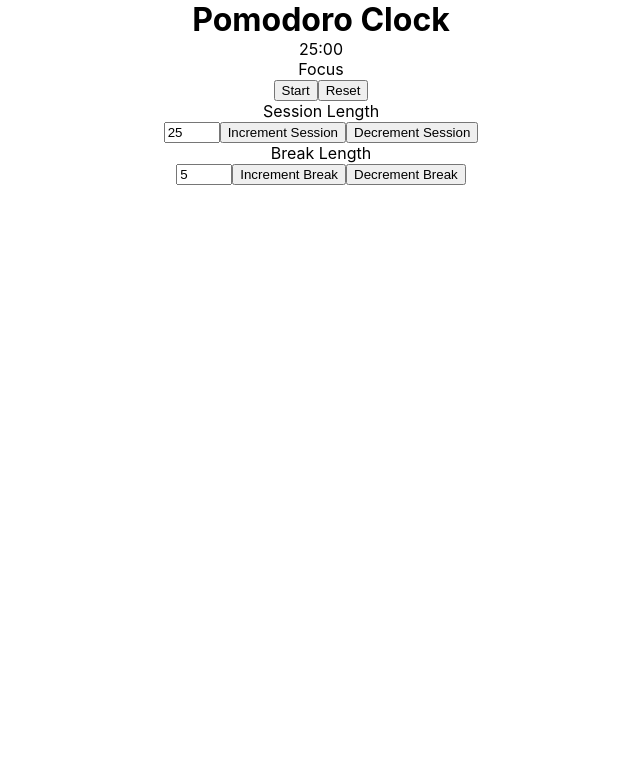
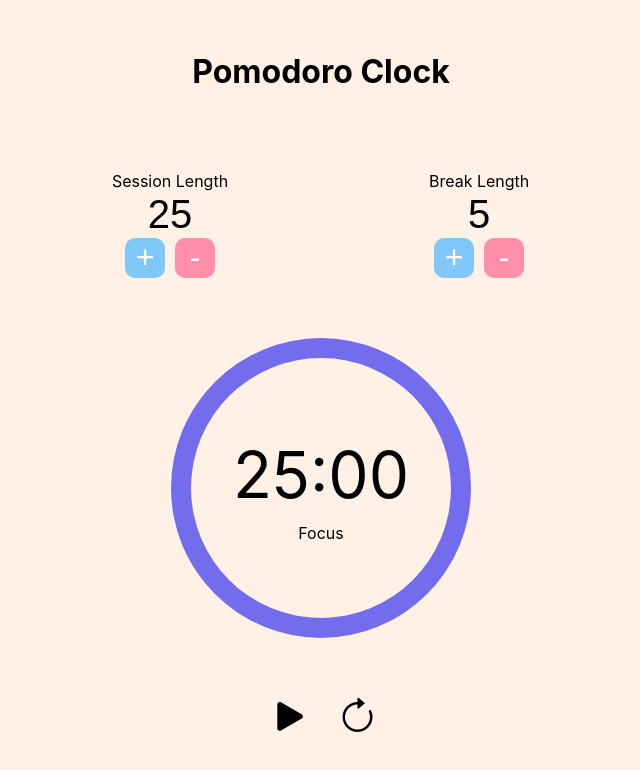
Before and after one commit to ishmyles/pomodoro-clock, a React (Create React App) app: page / in a window 1280 px wide. Shown: the top 770 px of the page, without its empty margins (319-959 px from the left). Built offline with nearby package versions, Linux system fonts and the light colour scheme.

Commit message:
Added draft styling & working UI functionality

```diff
--- a/src/App.js
+++ b/src/App.js
@@ -4,7 +4,6 @@ import "./assets/styles/App.css";
 function App() {
   return (
     <div className="App">
-      <h1>Pomodoro Clock</h1>
       <Clock />
     </div>
   );
--- a/src/assets/styles/Clock.css
+++ b/src/assets/styles/Clock.css
@@ -0,0 +1,13 @@
+#heading {
+    margin-bottom: 50px;
+}
+
+#clock {
+    display: flex;
+    flex-direction: column;
+    justify-content: center;
+    align-items: center;
+    gap: 30px;
+    width: 100vw;
+    height: 100vh;
+}
--- a/src/assets/styles/Timer.css
+++ b/src/assets/styles/Timer.css
@@ -0,0 +1,72 @@
+
+#timer-wrapper {
+    display: flex;
+    flex-direction: column;
+    justify-content: center;
+    align-items: center;
+}
+
+#clock-wrapper {
+    display: flex;
+    justify-content: center;
+    align-items: center;
+    width: 360px;
+    height: 360px;
+    border-radius: 50%;
+    /* border: 1px solid grey; */
+}
+
+#progress-bar {
+    /* width: 400px;
+    height: 400px; */
+    width: 300px;
+    height: 300px;
+    border-radius: 50%;
+    padding: 20px;
+}
+
+#timer {
+    position: relative;
+    border-radius: 50%;
+    background: var(--bg-beige);
+    width: 100%;
+    height: 100%;
+}
+
+#timer-content {
+    /* position: absolute; */
+    width: fit-content;
+    height: fit-content;
+    padding: 30% 0 0 0;
+    margin: 0 auto;
+}
+
+#time-left {
+    font-size: 4em;
+    margin-bottom: 10px;
+}
+
+#timer-buttons {
+    display: flex;
+    justify-content: center;
+    align-items: center;
+    gap: 10px;
+    margin-top: 20px;
+}
+
+.btn-timer {
+    /* width: 60px;
+    height: 60px; */
+    width: fit-content;
+    height: fit-content;
+    background-color: inherit;
+    border: none;
+}
+
+#start_stop {
+    font-size: 3.2em;
+}
+
+#reset {
+    font-size: 2.5em;
+}
--- a/src/assets/styles/TimerSetter.css
+++ b/src/assets/styles/TimerSetter.css
@@ -0,0 +1,65 @@
+:root {
+    --btn-green: #7fc8f8;
+    --btn-pink: #ff8fab;
+}
+
+#timer-setter {
+    display: flex;
+    flex-direction: row;
+    gap: 50px;
+    /* margin-top: 3%; */
+}
+
+input::-webkit-outer-spin-button,
+input::-webkit-inner-spin-button {
+  -webkit-appearance: none;
+  margin: 0;
+}
+
+input[type=number] {
+    -moz-appearance: textfield;
+  }
+
+input {
+    display: block;
+    background-color: inherit;
+    font-size: 2.5em;
+    text-align: center;
+    margin: 0 auto;
+    border: none;
+}
+
+.setter-btns > .btn-setter:first-of-type{
+    margin-right: 10px;
+}
+
+.btn-setter {
+    color: white;
+    width: 40px;
+    height: 40px;
+    border-radius: 10px;
+    border: none;
+    font-size: 2em;
+}
+
+.btn-setter:hover {
+    cursor: pointer;
+}
+
+.btn-plus {
+    background-color: var(--btn-green);
+}
+
+.btn-minus {
+    background-color: var(--btn-pink);
+}
+
+/* .bi-plus, .bi-dash {
+    font-size: 2em;
+} */
+
+@media (min-width: 1000px) {
+    #timer-setter {
+        gap: 200px;
+    }
+}
--- a/src/assets/styles/index.css
+++ b/src/assets/styles/index.css
@@ -1,9 +1,14 @@
+:root {
+  --bg-beige: #FFF1E6;
+}
+
 * {
   box-sizing: border-box;
   margin: 0;
 }
 
 body {
+  background-color: var(--bg-beige);
   margin: 0;
   font-family: -apple-system, BlinkMacSystemFont, 'Segoe UI', 'Roboto', 'Oxygen',
     'Ubuntu', 'Cantarell', 'Fira Sans', 'Droid Sans', 'Helvetica Neue',
--- a/src/components/Clock.js
+++ b/src/components/Clock.js
@@ -15,8 +15,6 @@ function Clock() {
   });
 
   const [totalSeconds, setTotalSeconds] = useState(sessionTime * 60);
-  const [remainingSeconds, setRemainingSeconds] = useState(null);
-  const [timePercentage, setTimePercentage] = useState(null);
 
   const audio = useRef(null);
   const playBeep = (audioElem) => {
@@ -43,6 +41,7 @@ function Clock() {
       if (action === "increment") {
         if (isMaxTime(sessionTime)) {
           setSessionTime((prevSessionTime) => prevSessionTime + 1);
+          setTotalSeconds((prevTotalSecs) => prevTotalSecs + 60);
           setTimerTime((prevTime) => ({
             ...prevTime,
             minutes: prevTime.minutes + 1,
@@ -52,6 +51,7 @@ function Clock() {
       } else if (action === "decrement") {
         if (isMinTime(sessionTime)) {
           setSessionTime((prevSessionTime) => prevSessionTime - 1);
+          setTotalSeconds((prevTotalSecs) => prevTotalSecs - 60);
           setTimerTime((prevTime) => ({
             ...prevTime,
             minutes: prevTime.minutes - 1,
@@ -78,6 +78,7 @@ function Clock() {
 
       input = handleInputError(input);
       setSessionTime(input);
+      setTotalSeconds(input * 60);
       setTimerTime({ minutes: input, seconds: 0 });
     },
     handleBreakTimeInput: (input) => {
@@ -137,12 +138,14 @@ function Clock() {
             minutes: breakTime,
             seconds: 0,
           });
+          setTotalSeconds(breakTime * 60);
           setFocusTime(false);
         } else if (!isFocusTime) {
           setTimerTime({
             minutes: sessionTime,
             seconds: 0,
           });
+          setTotalSeconds(sessionTime * 60);
           setFocusTime(true);
         }
       }
@@ -158,13 +161,8 @@ function Clock() {
   }, [isCountingDown, isFocusTime, sessionTime, breakTime, timerTime]);
 
   return (
-    <div>
-      <Timer
-        timerTime={timerTime}
-        clockFunctions={clockFunctions}
-        isCountingDown={isCountingDown}
-        isFocusTime={isFocusTime}
-      />
+    <div id="clock">
+      <h1 id="heading">Pomodoro Clock</h1>
       <TimerSetter
         sessionTime={sessionTime}
         setSessionTime={setSessionTime}
@@ -172,6 +170,13 @@ function Clock() {
         setBreakTime={setBreakTime}
         clockFunctions={clockFunctions}
       />
+      <Timer
+        timerTime={timerTime}
+        totalSeconds={totalSeconds}
+        clockFunctions={clockFunctions}
+        isCountingDown={isCountingDown}
+        isFocusTime={isFocusTime}
+      />
       <audio id="beep" src={beepSound} preload="auto" ref={audio}></audio>
     </div>
   );
--- a/src/components/Timer.js
+++ b/src/components/Timer.js
@@ -1,14 +1,24 @@
 import "../assets/styles/Timer.css";
 
 function Timer(props) {
-  const { isCountingDown, isFocusTime } = props;
+  const { isCountingDown, isFocusTime, totalSeconds } = props;
   const { minutes, seconds } = props.timerTime;
   const { formatTime, toggleTimer, resetTimer } = props.clockFunctions;
 
+  const remainingSeconds = minutes * 60 + seconds;
+  const timePercentage = (remainingSeconds / totalSeconds) * 100;
+
   return (
-    <div>
-      <div id="progress-bar">
+    <div id="timer-wrapper">
+      <div id="clock-wrapper">
+        <div
+          id="progress-bar"
+          style={{
+            background: `conic-gradient(#736ced ${timePercentage}%, #bbb 0.01%)`,
+          }}
+        >
           <div id="timer">
+            <div id="timer-content">
               <p id="time-left">
                 {" "}
                 {formatTime(minutes)}:{formatTime(seconds)}
@@ -16,12 +26,22 @@ function Timer(props) {
               <p id="timer-label">{isFocusTime ? "Focus" : "Break"}</p>
             </div>
           </div>
+        </div>
+      </div>
       <div id="timer-buttons">
-        <button id="start_stop" onClick={() => toggleTimer()}>
-          {isCountingDown ? "Pause" : "Start"}
+        <button
+          id="start_stop"
+          className="btn-timer"
+          onClick={() => toggleTimer()}
+        >
+          {isCountingDown ? (
+            <i className="bi bi-pause-fill"></i>
+          ) : (
+            <i className="bi bi-play-fill"></i>
+          )}
         </button>
-        <button id="reset" onClick={() => resetTimer()}>
-          Reset
+        <button id="reset" className="btn-timer" onClick={() => resetTimer()}>
+          <i className="bi bi-arrow-clockwise"></i>
         </button>
       </div>
     </div>
--- a/src/components/TimerSetter.js
+++ b/src/components/TimerSetter.js
@@ -1,4 +1,4 @@
-import "../assets/styles/Clock.css";
+import "../assets/styles/TimerSetter.css";
 
 function TimerSetter({ sessionTime, breakTime, clockFunctions }) {
   const { setSession, setBreak, handleSessionTimeInput, handleBreakTimeInput } =
@@ -15,7 +15,7 @@ function TimerSetter({ sessionTime, breakTime, clockFunctions }) {
   };
 
   return (
-    <div>
+    <div id="timer-setter">
       <div id="session-setter">
         <p id="session-label">Session Length</p>
         {/* <p id="session-length">{sessionTime}</p> */}
@@ -28,12 +28,22 @@ function TimerSetter({ sessionTime, breakTime, clockFunctions }) {
           value={sessionTime}
           onChange={handleSessionInputChange}
         />
-        <button id="session-increment" onClick={() => setSession("increment")}>
-          Increment Session
-        </button>
-        <button id="session-decrement" onClick={() => setSession("decrement")}>
-          Decrement Session
-        </button>
+        <div className="setter-btns">
+          <button
+            id="session-increment"
+            className="btn-setter btn-plus"
+            onClick={() => setSession("increment")}
+          >
+            +{/* <i className="bi bi-plus"></i> */}
+          </button>
+          <button
+            id="session-decrement"
+            className="btn-setter btn-minus"
+            onClick={() => setSession("decrement")}
+          >
+            -{/* <i className="bi bi-dash"></i> */}
+          </button>
+        </div>
       </div>
       <div id="break-setter">
         <p id="break-label">Break Length</p>
@@ -47,12 +57,22 @@ function TimerSetter({ sessionTime, breakTime, clockFunctions }) {
           value={breakTime}
           onChange={handleBreakInputChange}
         />
-        <button id="break-increment" onClick={() => setBreak("increment")}>
-          Increment Break
-        </button>
-        <button id="break-decrement" onClick={() => setBreak("decrement")}>
-          Decrement Break
-        </button>
+        <div className="setter-btns">
+          <button
+            id="break-increment"
+            className="btn-setter btn-plus"
+            onClick={() => setBreak("increment")}
+          >
+            +{/* <i className="bi bi-plus"></i> */}
+          </button>
+          <button
+            id="break-decrement"
+            className="btn-setter btn-minus"
+            onClick={() => setBreak("decrement")}
+          >
+            -{/* <i className="bi bi-dash"></i> */}
+          </button>
+        </div>
       </div>
     </div>
   );
```
Lines whose indentation alone changed are shown as unchanged.
